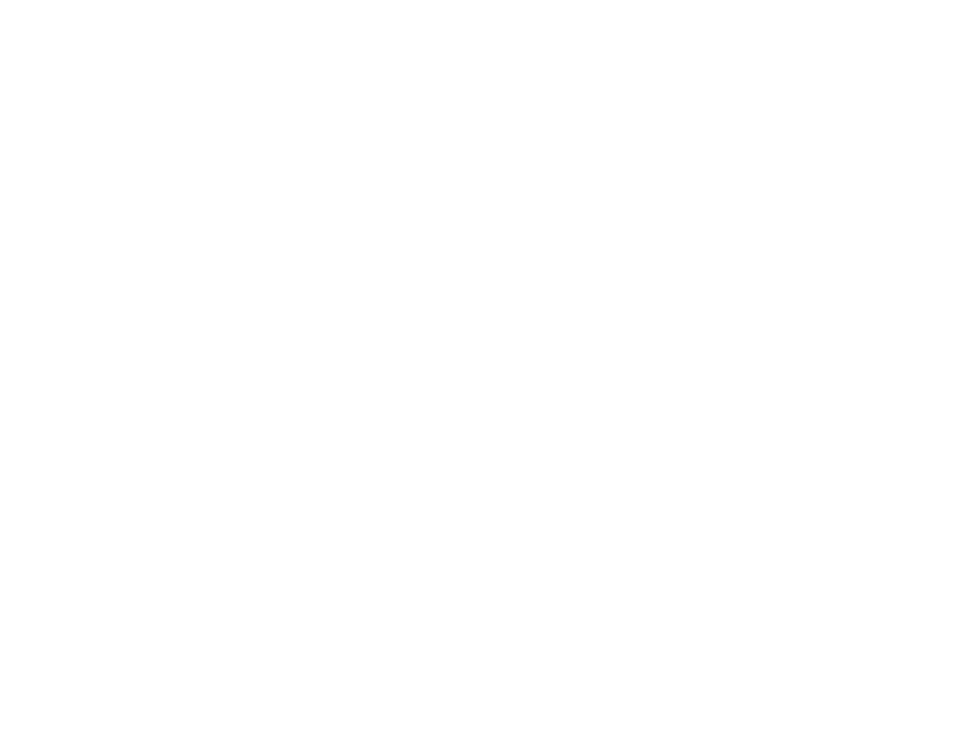
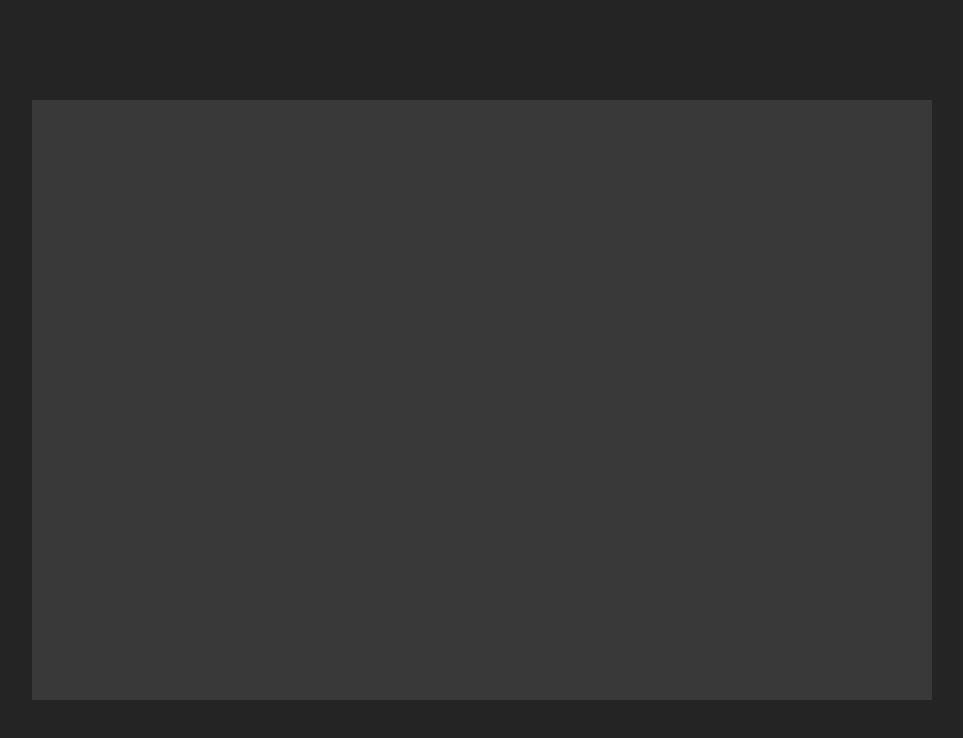
Before and after one commit to MichaellDev1/Espacio-Bidimensional, a website: page index.html in a window 1280 px wide. Shown: the whole page, without its empty margins (158-1121 px from the left). Drawn offline with Linux system fonts and the light colour scheme.

Commit message:
start global space

```diff
--- a/index.html
+++ b/index.html
@@ -3,9 +3,15 @@
   <head>
     <meta charset="UTF-8" />
     <meta name="viewport" content="width=device-width, initial-scale=1.0" />
+    <link
+      rel="stylesheet"
+      type="text/css"
+      href="./src/global/styles/index.css"
+    />
     <title>Espacio bidimensional</title>
   </head>
   <body>
     <canvas id="space"></canvas>
+    <script src="./src/index.js"></script>
   </body>
 </html>
--- /dev/null
+++ b/src/global/styles/index.css
@@ -0,0 +1,19 @@
+* {
+    margin: 0;
+    padding: 0;
+    box-sizing: border-box;
+    font-family: system-ui, -apple-system, BlinkMacSystemFont, 'Segoe UI', Roboto, Oxygen, Ubuntu, Cantarell, 'Open Sans', 'Helvetica Neue', sans-serif;
+}
+
+body {
+    background-color: var(--secondary-color);
+    display: flex;
+    justify-content: center;
+    align-items: center;
+    height: 100vh;
+}
+
+:root {
+    --primary-color: #393939;
+    --secondary-color: #242424;
+}
--- a/src/index.js
+++ b/src/index.js
@@ -0,0 +1,10 @@
+window.addEventListener('load', function () {
+    var canvas = document.getElementById('space');
+    var ctx = canvas.getContext('2d');
+    var canvasWidth = 900;
+    var canvasHeight = 600;
+    canvas.width = canvasWidth;
+    canvas.height = canvasHeight;
+    ctx.fillStyle = '#393939';
+    ctx.fillRect(0, 0, canvasWidth, canvasHeight);
+});
```
Also changed, not shown: src/index.ts (+13 -0 lines).
